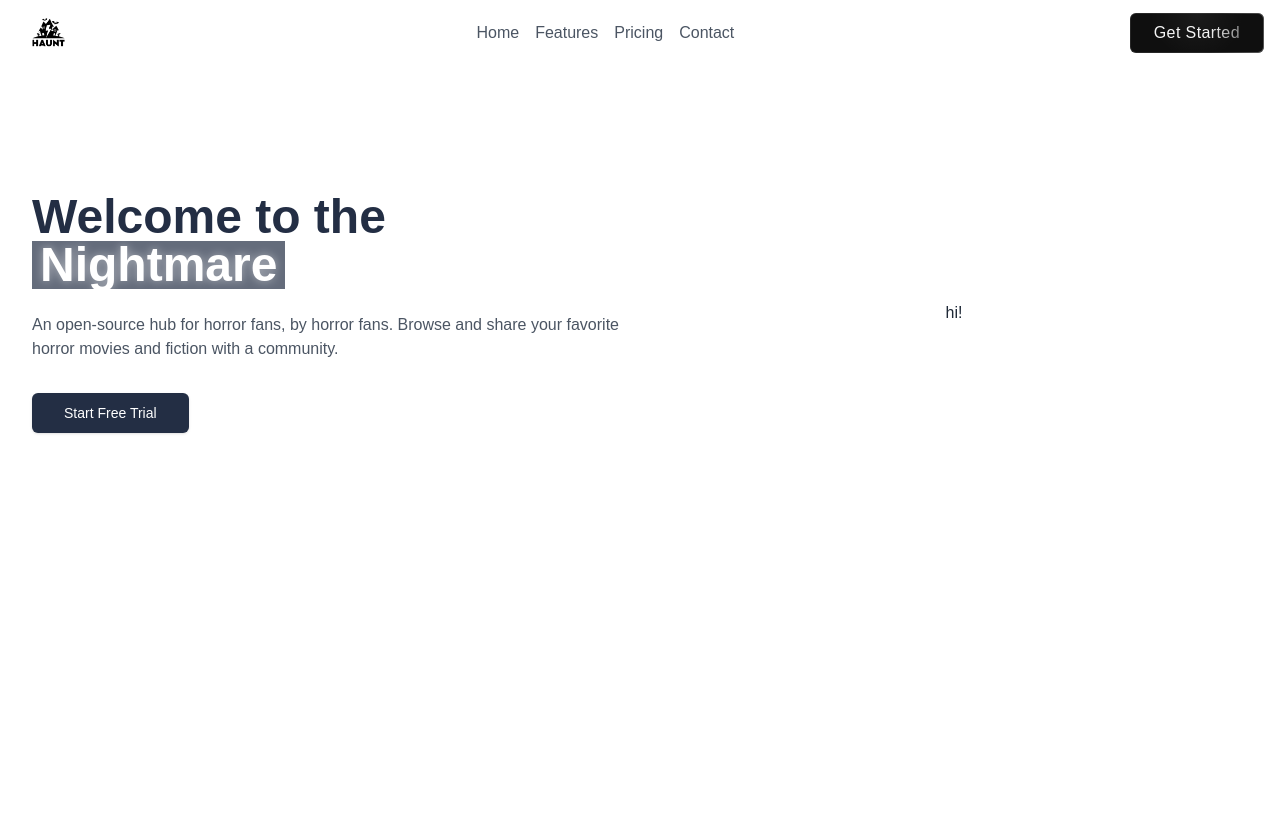
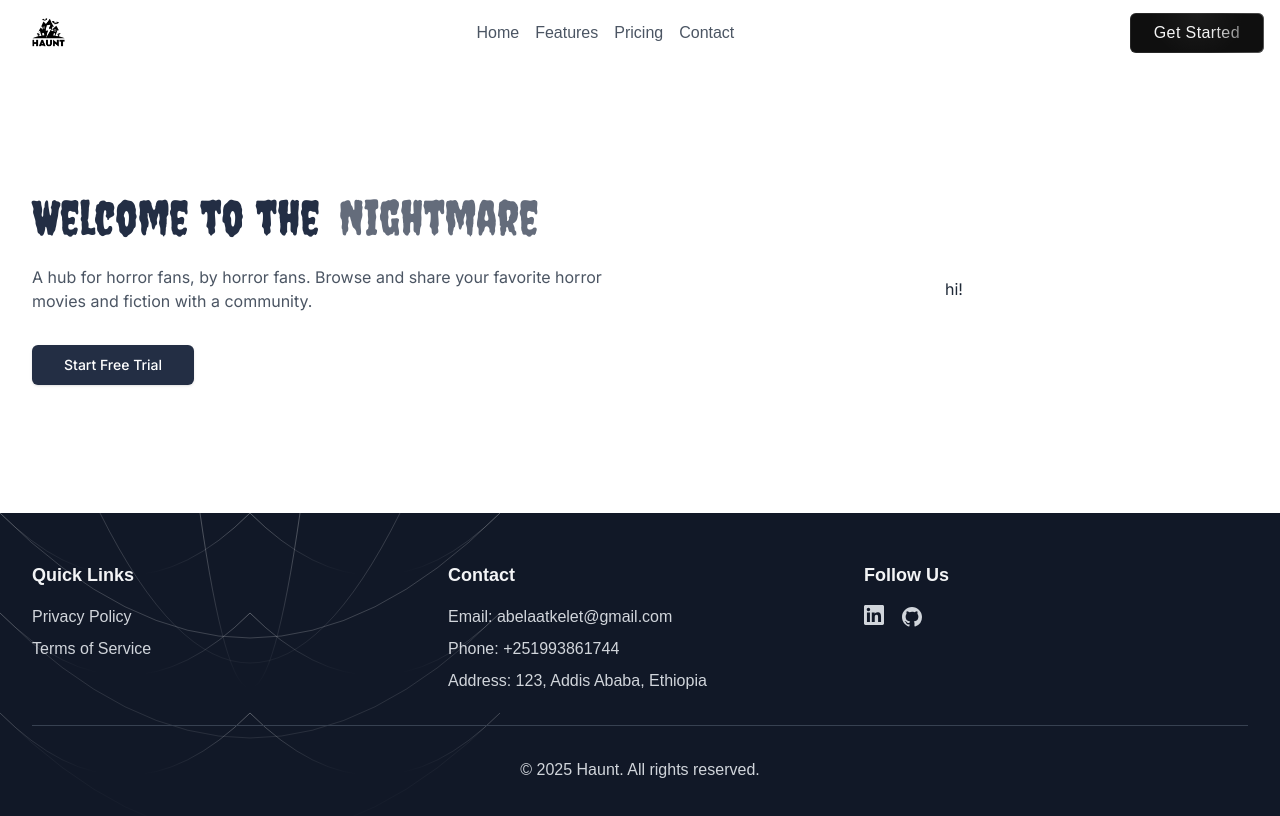
Before and after one commit to abelxo19/horror-fan-site, a Next.js app: page / in a window 1280 px wide. Shown: the top 816 px of the page. Built offline with nearby package versions, Linux system fonts and the light colour scheme.

Commit message:
add-footer

```diff
--- a/app/layout.tsx
+++ b/app/layout.tsx
@@ -2,6 +2,7 @@ import type { Metadata } from "next";
 import { Geist, Geist_Mono } from "next/font/google";
 import Header from "@/components/header";
 import "./globals.css";
+import Footer from "@/components/footer";
 
 const geistSans = Geist({
   variable: "--font-geist-sans",
@@ -30,6 +31,7 @@ export default function RootLayout({
       >
         <Header/>
         <main>{children}</main>
+        <Footer/>
       </body>
     </html>
   );
--- a/components/footer.tsx
+++ b/components/footer.tsx
@@ -0,0 +1,92 @@
+import Link from "next/link"
+
+export default function Footer() {
+  return (
+    <footer className="relative bg-gray-900 text-gray-300" id="contact">
+      <div className="absolute inset-0 overflow-hidden pointer-events-none">
+        <svg className="absolute w-full h-full" xmlns="http://www.w3.org/2000/svg">
+          <defs>
+            <radialGradient id="web-gradient" cx="50%" cy="0%" r="100%" fx="50%" fy="0%">
+              <stop offset="0%" stopColor="rgba(255,255,255,0.3)" />
+              <stop offset="100%" stopColor="rgba(255,255,255,0)" />
+            </radialGradient>
+          </defs>
+          <g stroke="url(#web-gradient)" fill="none">
+            <path d="M0,0 Q250,250 500,0 M0,100 Q250,350 500,100 M0,200 Q250,450 500,200" />
+            <path d="M100,0 Q250,300 400,0 M200,0 Q250,350 300,0" />
+            <path d="M0,0 Q125,125 250,0 Q375,125 500,0" />
+            <path d="M0,100 Q125,225 250,100 Q375,225 500,100" />
+            <path d="M0,200 Q125,325 250,200 Q375,325 500,200" />
+            <path d="M250,0 L250,500" />
+            <animateTransform
+              attributeName="transform"
+              type="translate"
+              from="0 0"
+              to="0 20"
+              dur="10s"
+              repeatCount="indefinite"
+            />
+          </g>
+        </svg>
+      </div>
+      <div className="container mx-auto px-4 sm:px-6 lg:px-8 py-12 relative z-10">
+        <div className="grid grid-cols-1 md:grid-cols-3 gap-8">
+          <div>
+            <h3 className="text-lg font-semibold mb-4 text-gray-100">Quick Links</h3>
+            <ul className="space-y-2">
+              <li>
+                <Link href="/privacy" className="hover:text-gray-100 transition-colors">
+                  Privacy Policy
+                </Link>
+              </li>
+              <li>
+                <Link href="/terms" className="hover:text-gray-100 transition-colors">
+                  Terms of Service
+                </Link>
+              </li>
+            </ul>
+          </div>
+          <div>
+            <h3 className="text-lg font-semibold mb-4 text-gray-100">Contact</h3>
+            <ul className="space-y-2">
+              <li>
+                <a href="mailto:abelaatkelet@gmail.com" className="hover:text-gray-100 transition-colors">
+                  Email: abelaatkelet@gmail.com
+                </a>
+              </li>
+              <li>Phone: +251993861744</li>
+              <li>Address: 123, Addis Ababa, Ethiopia</li>
+            </ul>
+          </div>
+          <div>
+            <h3 className="text-lg font-semibold mb-4 text-gray-100">Follow Us</h3>
+            <div className="flex space-x-4">
+              <a
+                href="https://www.linkedin.com/in/abel-atkelet-b36993282"
+                className="hover:text-gray-100 transition-colors"
+              >
+                <span className="sr-only">LinkedIn</span>
+                <svg className="h-5 w-5" fill="currentColor" viewBox="0 0 24 24" aria-hidden="true">
+                  <path d="M20.447 20.452h-3.554v-5.569c0-1.328-.027-3.037-1.852-3.037-1.853 0-2.136 1.445-2.136 2.939v5.667H9.351V9h3.414v1.561h.046c.477-.9 1.637-1.85 3.37-1.85 3.601 0 4.267 2.37 4.267 5.455v6.286zM5.337 7.433c-1.144 0-2.063-.926-2.063-2.065 0-1.138.92-2.063 2.063-2.063 1.14 0 2.064.925 2.064 2.063 0 1.139-.925 2.065-2.064 2.065zm1.782 13.019H3.555V9h3.564v11.452zM22.225 0H1.771C.792 0 0 .774 0 1.729v20.542C0 23.227.792 24 1.771 24h20.451C23.2 24 24 23.227 24 22.271V1.729C24 .774 23.2 0 22.222 0h.003z" />
+                </svg>
+              </a>
+              <a href="https://github.com/abelxo19" className="hover:text-gray-100 transition-colors">
+                <span className="sr-only">GitHub</span>
+                <svg className="h-6 w-6" fill="currentColor" viewBox="0 0 24 24" aria-hidden="true">
+                  <path
+                    fillRule="evenodd"
+                    d="M12 2C6.477 2 2 6.484 2 12.017c0 4.425 2.865 8.18 6.839 9.504.5.092.682-.217.682-.483 0-.237-.008-.868-.013-1.703-2.782.605-3.369-1.343-3.369-1.343-.454-1.158-1.11-1.466-1.11-1.466-.908-.62.069-.608.069-.608 1.003.07 1.531 1.032 1.531 1.032.892 1.53 2.341 1.088 2.91.832.092-.647.35-1.088.636-1.338-2.22-.253-4.555-1.113-4.555-4.951 0-1.093.39-1.988 1.029-2.688-.103-.253-.446-1.272.098-2.65 0 0 .84-.27 2.75 1.026A9.564 9.564 0 0112 6.844c.85.004 1.705.115 2.504.337 1.909-1.296 2.747-1.027 2.747-1.027.546 1.379.202 2.398.1 2.651.64.7 1.028 1.595 1.028 2.688 0 3.848-2.339 4.695-4.566 4.943.359.309.678.92.678 1.855 0 1.338-.012 2.419-.012 2.747 0 .268.18.58.688.482A10.019 10.019 0 0022 12.017C22 6.484 17.522 2 12 2z"
+                    clipRule="evenodd"
+                  />
+                </svg>
+              </a>
+            </div>
+          </div>
+        </div>
+        <div className="mt-8 border-t border-gray-700 pt-8 text-center">
+          <p>&copy; 2025 Haunt. All rights reserved.</p>
+        </div>
+      </div>
+    </footer>
+  )
+}
--- a/components/hero.tsx
+++ b/components/hero.tsx
@@ -1,17 +1,20 @@
 "use client"
 import { Button } from "@/components/ui/button"
 import { motion } from "framer-motion"
+import { creepster, inter } from "@/fonts"
 
 export default function Hero() {
   return (
-    <section className="relative text-gray-800 overflow-hidden">
+    <section className={`relative text-gray-800 overflow-hidden ${inter.className}`}>
       <div className="container mx-auto px-4 sm:px-6 lg:px-8 py-24 md:py-32 relative z-10">
         <div className="grid grid-cols-1 md:grid-cols-2 gap-10 items-center">
           <motion.div initial={{ opacity: 0, y: 20 }} animate={{ opacity: 1, y: 0 }} transition={{ duration: 0.6 }}>
-            <h1 className="text-3xl md:text-4xl lg:text-5xl font-bold mb-6 leading-tight text-[#232e44]">
+            <h1
+              className={`text-3xl md:text-4xl lg:text-5xl font-bold mb-6 leading-tight text-[#232e44] ${creepster.className}`}
+            >
               Welcome to the{" "}
               <motion.span
-                className="text-white bg-[#232e44] px-2 inline-block"
+                className="text-[#232e44] px-2 inline-block"
                 animate={{
                   opacity: [1, 0.7, 0.9, 1, 0.8, 1],
                   textShadow: [
@@ -33,7 +36,7 @@ export default function Hero() {
               </motion.span>
             </h1>
             <p className="text-base mb-8 text-gray-600">
-              An open-source hub for horror fans, by horror fans. Browse and share your favorite horror movies and
+              A hub for horror fans, by horror fans. Browse and share your favorite horror movies and
               fiction with a community.
             </p>
             <Button size="lg" className="bg-[#232e44] text-white">
--- /dev/null
+++ b/fonts.ts
@@ -0,0 +1,12 @@
+import { Creepster, Inter } from "next/font/google"
+
+export const creepster = Creepster({
+  weight: "400",
+  subsets: ["latin"],
+  display: "swap",
+})
+
+export const inter = Inter({
+  subsets: ["latin"],
+  display: "swap",
+})
```
